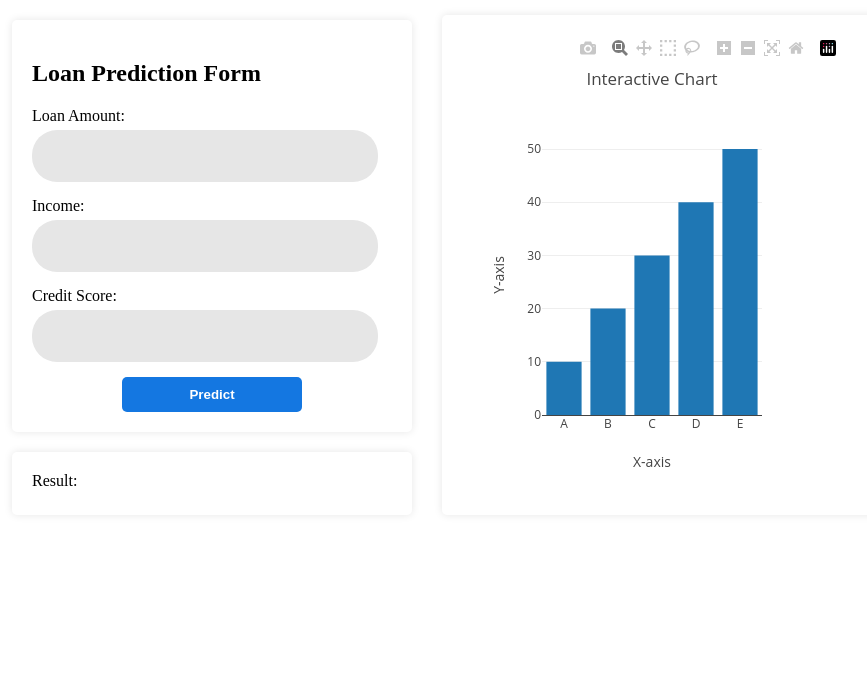
After one commit to nhdang0301/Web_app_loan_prediction, a Flask app: page /predict in a window 1280 px wide. The commit adds this page. Shown: the top 685 px of the page, without its empty margins (16-883 px from the left). Run offline with Flask 3, Linux system fonts and the light colour scheme; some libraries are stand-ins or nearby versions.

Commit message:
next change 2

```diff
--- a/app.py
+++ b/app.py
@@ -5,7 +5,10 @@ from flask_sqlalchemy import SQLAlchemy
 import pandas as pd
 import matplotlib as plt
 from flask import Flask, render_template, redirect, url_for, request, flash
-# chao ngay moi cac bro
+from flask import session, jsonify
+
+
+# Loan Prediction App
 app = Flask(__name__)
 app.secret_key = "NGUYENHAIDANG"
 
@@ -13,6 +16,7 @@ app.config['SQLALCHEMY_DATABASE_URI'] = 'postgresql://zbhyszrxtobmsu:2c02c1585c0
 db = SQLAlchemy(app)
 
 
+# SQLALCHEMY
 class all_users(db.Model):
     __tablename__ = 'all_users'
     user_id = db.Column(db.Integer, primary_key=True)
@@ -47,6 +51,7 @@ def login():
         user = all_users.query.filter_by(email=request.form['email']).first()
         if user and check_password_hash(user.password, request.form['password']):
             # User is authenticated, proceed to log them in
+            session['logged_in'] = True
             return redirect(url_for('dashboard'))
         else:
             flash('Login Unsuccessful. Please check email and password', 'danger')
@@ -55,16 +60,15 @@ def login():
 
 @app.route('/dashboard')
 def dashboard():
-    # # Reading the Excel file
-    # filepath = 'E:\Web_app_loan_prediction\data\Raw_data.csv'
-    # df = pd.read_csv(filepath, nrows=50)
+    # Reading the Excel file
+    filepath = 'E:\Web_app_loan_prediction\data\Raw_data.csv'
+    df = pd.read_csv(filepath, nrows=50)
 
-    # # Converting the dataframe to a dictionary for easier processing in the template
-    # data = df.to_dict(orient='records')
+    # Converting the dataframe to a dictionary for easier processing in the template
+    data = df.to_dict(orient='records')
 
-    # # Rendering the HTML template
-    return render_template('dashboard.html')
-    # return render_template('dashboard.html', data=data)
+    # Rendering the HTML template
+    return render_template('dashboard.html', data=data)
 
 
 @app.route('/users')
@@ -73,5 +77,24 @@ def show_users():
     return render_template('users.html', users=users)
 
 
+@app.route('/logout')
+def logout():
+    session.pop('logged_in', None)  # Xóa trạng thái đăng nhập khỏi session
+    return redirect(url_for('login'))
+
+
+@app.route('/predict')
+def predict():
+    return render_template('predict.html')
+# API để cung cấp dữ liệu cho biểu đồ
+
+
+@app.route('/data')
+def data():
+    # Lấy dữ liệu từ cơ sở dữ liệu hoặc nơi khác
+    data = [10, 20, 30, 40, 50]
+    return jsonify(data)
+
+
 if __name__ == '__main__':
     app.run(debug=True)
--- a/static/db.css
+++ b/static/db.css
@@ -44,6 +44,7 @@ body, html {
   table {
     width: 100%;
     box-sizing: border-box;
+    height: 90vh;
     /* This ensures that the padding and borders are included in the total width */
   }
 
--- /dev/null
+++ b/static/predict.css
@@ -0,0 +1,75 @@
+body {
+    font-family: Poppins-Medium;
+}
+#chart {
+    width: 50%; /* Kích thước chiều rộng */
+    height: 100%; /* Kích thước chiều cao */
+}
+.chart-container {
+    box-shadow: 0 0 8px rgba(17, 17, 17, 0.1);
+    padding: 20px;
+    position: relative;
+    top: -500px;
+    max-width: 800px;
+    height: 500px;
+    margin-bottom: 200px;
+    margin-left: 450px;
+    border-radius: 5px;
+    box-sizing: border-box;
+}
+.form-container {
+    box-shadow: 0 0 8px rgba(0, 0, 0, 0.1);
+    max-width: 400px;
+    margin-top: 20px;
+    margin-left: 20px;
+    padding: 20px;
+    border-radius: 5px;
+    box-sizing: border-box;
+}
+
+.form-group {
+    margin-bottom: 15px;
+    box-sizing: border-box;
+    width: auto;
+}
+
+label {
+    font-family: Poppins-Medium;
+    display: block;
+    margin-bottom: 5px;
+}
+
+input {
+    font-family: Poppins-Medium;
+    width: 90%;
+    color: #666666;
+    background-color: #e6e6e6;
+    border: none;
+    height: 50px;
+    padding-left: 20px;
+    display: block;
+    margin-bottom: 10px;
+    border-radius: 25px;
+    display: block;
+    font-size: medium;
+    margin-right: auto;
+}
+
+button[type="submit"] {
+    width: 50%;
+    padding: 10px;
+    border: none;
+    border-radius: 5px;
+    background-color: #1477e1;
+    color: #fff;
+    cursor: pointer;
+    font-weight: bold;
+    text-align: center;
+    display: block;
+    margin-left: auto;
+    margin-right: auto;
+}
+
+button[type="submit"]:hover {
+    background-color: darkblue;
+}
--- /dev/null
+++ b/static/predict.js
@@ -0,0 +1,15 @@
+document.getElementById('loanPredictionForm').addEventListener('submit', function(e) {
+    e.preventDefault(); // Prevent the default form submission
+
+    // Retrieve form values
+    const loanAmount = document.getElementById('loanAmount').value;
+    const income = document.getElementById('income').value;
+    const creditScore = document.getElementById('creditScore').value;
+
+    // For demonstration, just log the values to the console
+    console.log(`Loan Amount: ${loanAmount}, Income: ${income}, Credit Score: ${creditScore}`);
+
+    // Here, you would typically send the data to your server or API for prediction
+    // For now, just show a simple alert
+    alert('Prediction submitted. Check the console for values.');
+});
--- /dev/null
+++ b/templates/basepredict.html
@@ -0,0 +1,65 @@
+<!DOCTYPE html>
+<html lang="en">
+  <head>
+    <meta charset="UTF-8" />
+    <meta name="viewport" content="width=device-width, initial-scale=1.0" />
+    <title>Loan Prediction App</title>
+    <link
+      rel="stylesheet"
+      href="{{ url_for('static', filename='predict.css')}}"
+    />
+    <script src="{{ url_for('static', filename='predict.js')}}"></script>
+    <script src="https://cdn.plot.ly/plotly-latest.min.js"></script>
+  </head>
+  <body>
+    <div class="form-container">
+      <form id="loanPredictionForm">
+        <h2>Loan Prediction Form</h2>
+        <div class="form-group">
+          <label for="loanAmount">Loan Amount:</label>
+          <input id="loanAmount" name="loanAmount" required min="0" />
+        </div>
+        <div class="form-group">
+          <label for="income">Income:</label>
+          <input id="income" name="income" required min="0" />
+        </div>
+        <div class="form-group">
+          <label for="creditScore">Credit Score:</label>
+          <input id="creditScore" name="creditScore" required min="0" />
+        </div>
+        <button type="submit">Predict</button>
+      </form>
+    </div>
+    <div class="form-container">
+      <label for="result">Result: </label>
+    </div>
+    <div class="chart-container">
+      <div id="chart"></div>
+    </div>
+
+    <script>
+      // Sử dụng JavaScript để tải dữ liệu từ máy chủ và vẽ biểu đồ
+      fetch("/data")
+        .then((response) => response.json())
+        .then((data) => {
+          var trace = {
+            x: ["A", "B", "C", "D", "E"],
+            y: data,
+            type: "bar",
+          };
+
+          var layout = {
+            title: "Interactive Chart",
+            xaxis: {
+              title: "X-axis",
+            },
+            yaxis: {
+              title: "Y-axis",
+            },
+          };
+
+          Plotly.newPlot("chart", [trace], layout);
+        });
+    </script>
+  </body>
+</html>
--- /dev/null
+++ b/templates/predict.html
@@ -0,0 +1,4 @@
+{% extends "basepredict.html" %}{% block title %}Predict Page{% endblock %} {%
+block content %}
+<h1></h1>
+{% endblock %}
```
Also changed, not shown: templates/basedb.html (+7 -22 lines).
